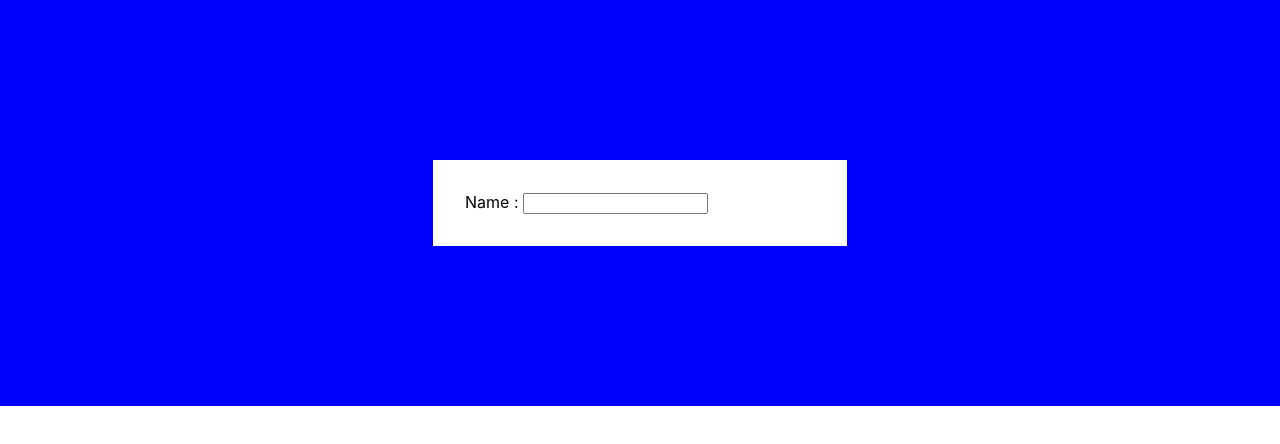
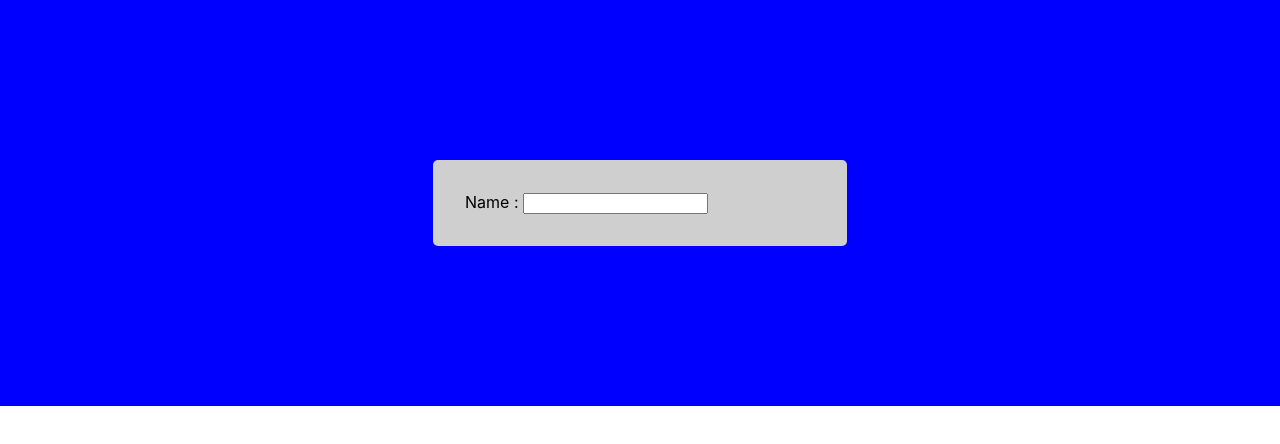
Before and after one commit to barnardwben/rforms, a React (Create React App) app: page / in a window 1280 px wide. Shown: the top 444 px of the page. Built offline with nearby package versions, Linux system fonts and the light colour scheme.

Commit message:
Updated Styling of Form Component

```diff
--- a/src/Form.css
+++ b/src/Form.css
@@ -1,6 +1,12 @@
 article {
   margin: 10rem 0;
   width: 350px;
-  background: #fff;
+  background: rgb(207, 207, 207);
   padding: 2rem;
+  border-radius: 5px;
 }
+
+h3 {
+  text-align: center;
+  font-size: 1.5rem;
+}
```
